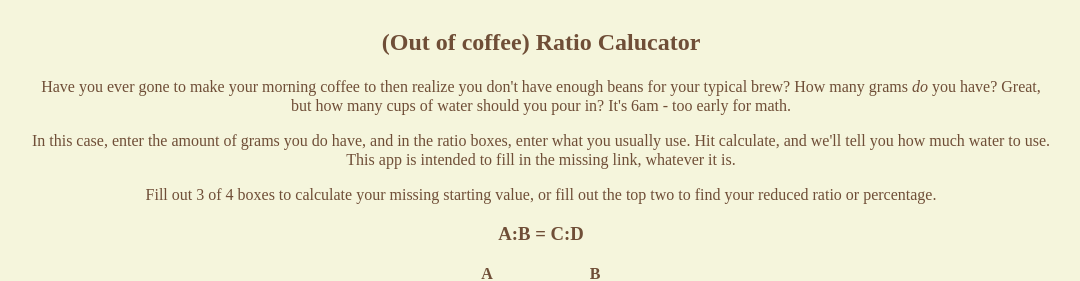
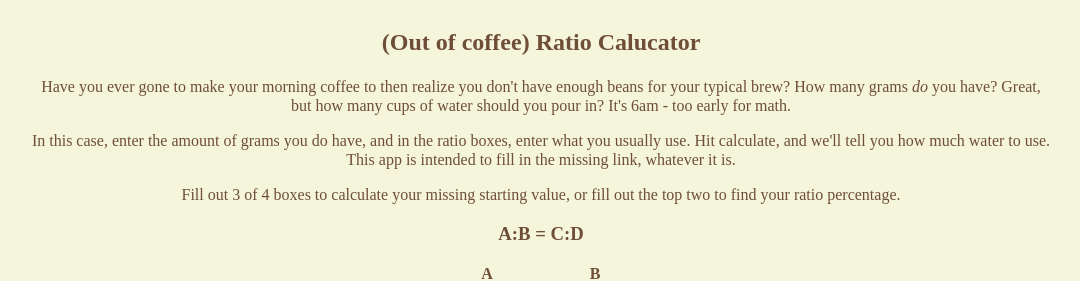
Before and after one commit to Jacob-Burnstein/ratioApp, a React (Vite) app: page / in a window 1280 px wide. Shown: the top 281 px of the page, without its empty margins (99-1179 px from the left). Built offline with nearby package versions, Linux system fonts and the light colour scheme.

Commit message:
edited intro sentence

```diff
--- a/src/Body.jsx
+++ b/src/Body.jsx
@@ -64,7 +64,7 @@ export default function Body() {
       </p>
       <p>
         Fill out 3 of 4 boxes to calculate your missing starting value, or fill
-        out the top two to find your reduced ratio or percentage.
+        out the top two to find your ratio percentage.
       </p>
       <h3>A:B = C:D</h3>
 
```
